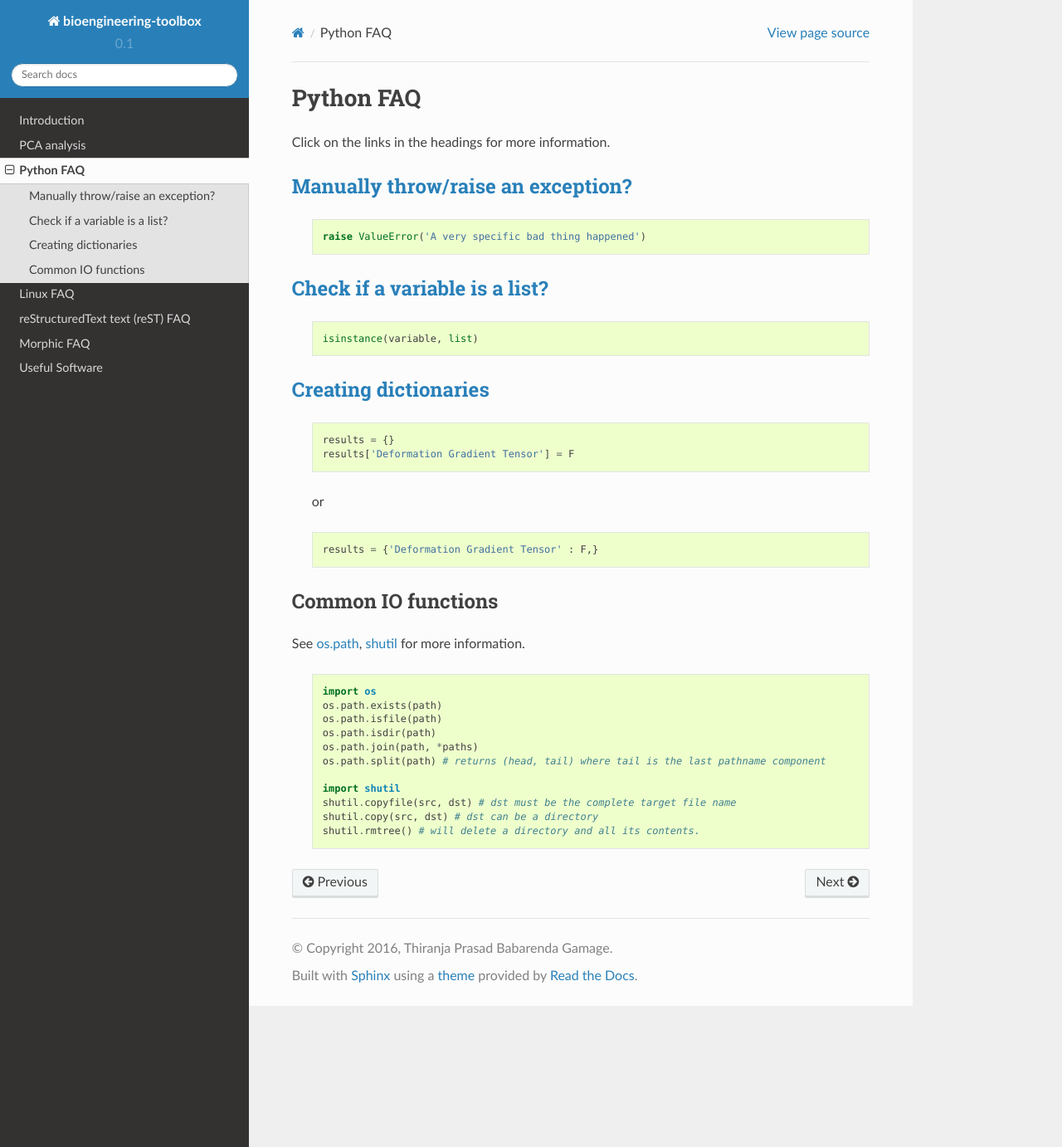
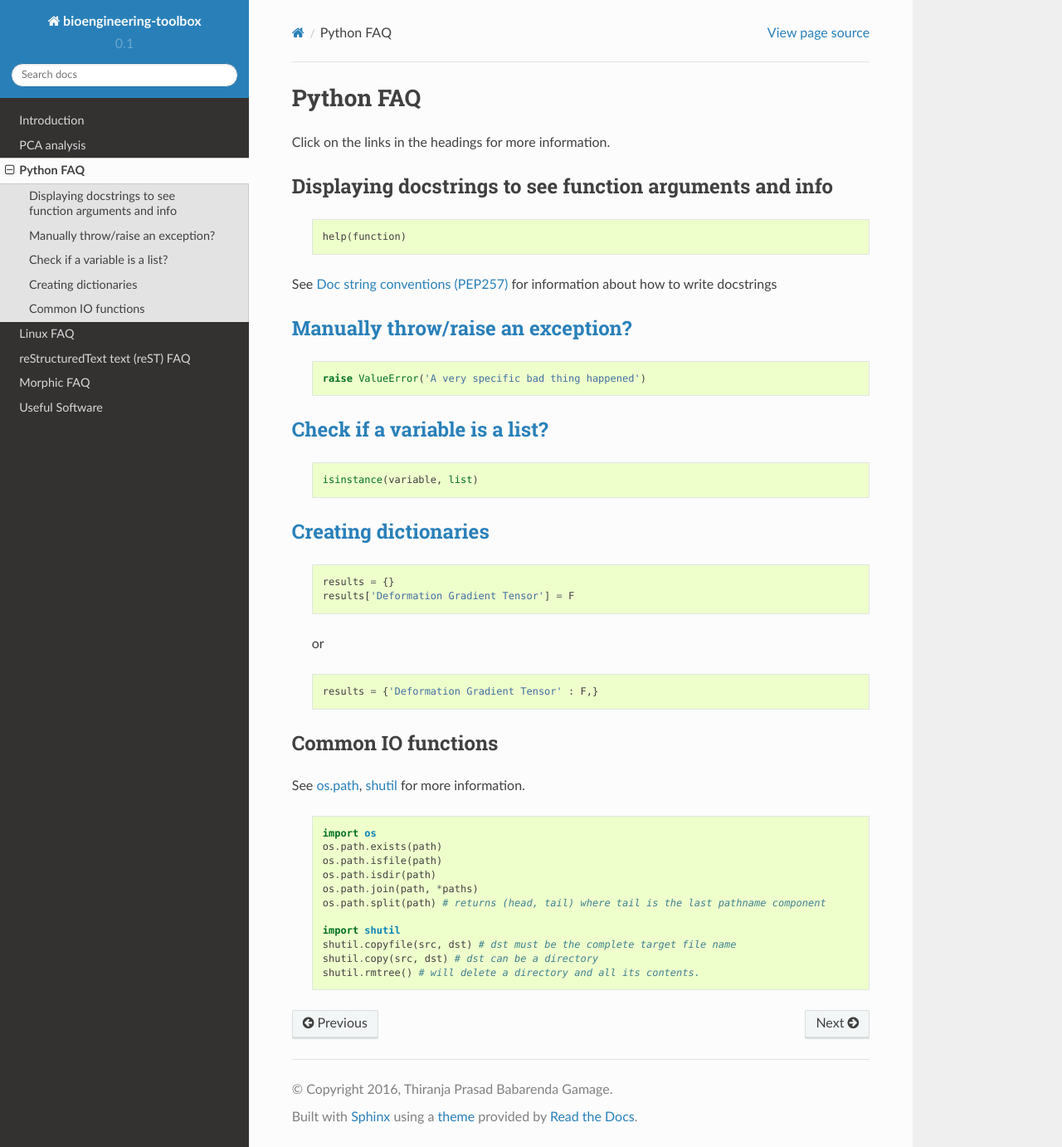
Before and after one commit to PrasadBabarendaGamage/bioengineering-toolbox, a Sphinx documentation site: the page built from docs/source/python_faq.rst, in a window 1280 px wide and 1382 px high. Shown: the whole window at 83% size. Built offline with Sphinx 7.4.7 and the Read the Docs theme 2.0.0, drawn with Linux system fonts in a browser that asks for light colours; formulas are drawn with MathJax 3.

Commit message:
Adding docstring info

```diff
--- a/docs/source/python_faq.rst
+++ b/docs/source/python_faq.rst
@@ -7,6 +7,14 @@ Python FAQ
 .. TEMPLATE: `link <link>`_
 
 Click on the links in the headings for more information.
+
+Displaying docstrings to see function arguments and info
+---------------------------------------------------------
+  .. code-block:: python
+
+    help(function)
+
+See `Doc string conventions (PEP257) <https://www.python.org/dev/peps/pep-0257/>`_ for information about how to write docstrings
 
 `Manually throw/raise an exception? <http://stackoverflow.com/questions/2052390/manually-raising-throwing-an-exception-in-python>`_
 -----------------------------------------------------------------------------------------------------------------------------------
```
